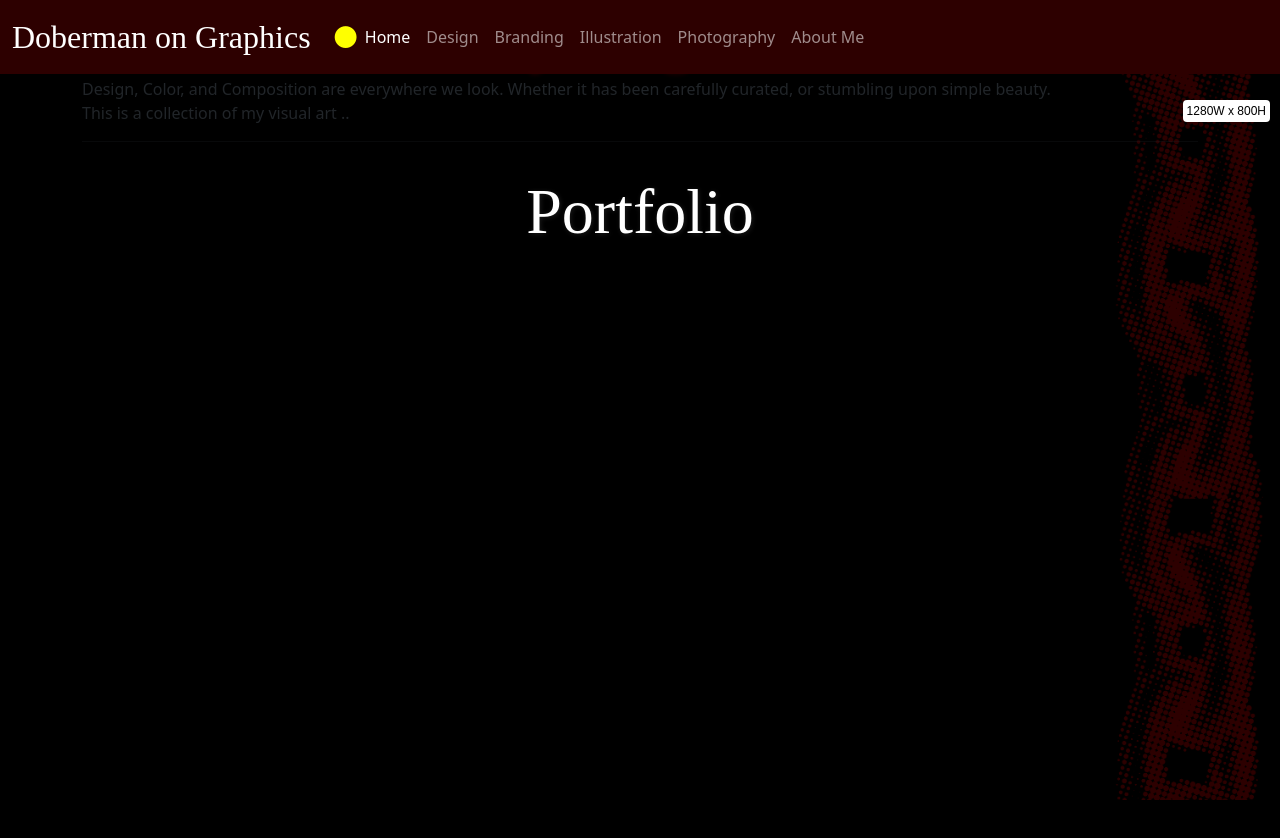
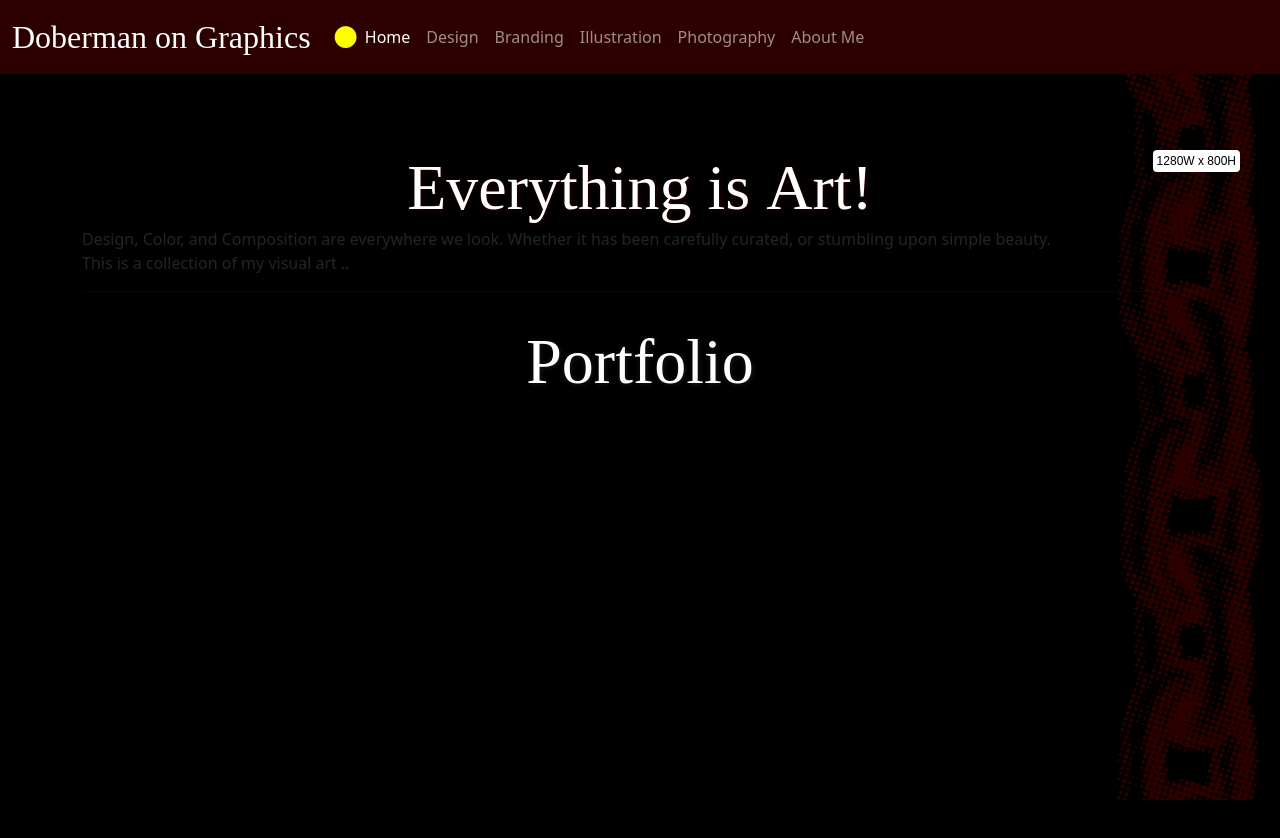
Before and after one commit to Scott-Haugaard/Doberman-on-Graphics, a plain HTML site: page index.html in a window 1280 px wide. Shown: the top 838 px of the page. Drawn offline with Linux system fonts and the light colour scheme.

Commit message:
modified:   index.html

```diff
--- a/index.html
+++ b/index.html
@@ -49,10 +49,13 @@
 
 <!-- Change top to adjust position.
 Change CSS to make it disappear -->
-<div style="top: 100px;" id="viewport-size"></div>
+<div style="top: 150px; right: 40px;" id="viewport-size"></div>
 
 
 <main>
+
+	<div class="headspace"></div>
+
 	<div class="container">
 
 	<h1>Everything is&nbspArt!</h1>
@@ -62,7 +65,9 @@ Change CSS to make it disappear -->
 	<hr/>
 	<h2>Portfolio</h2>
 
+		<p>
 
+		</p>
 
 	<div style="height: 500rem;"></div>
 
```
